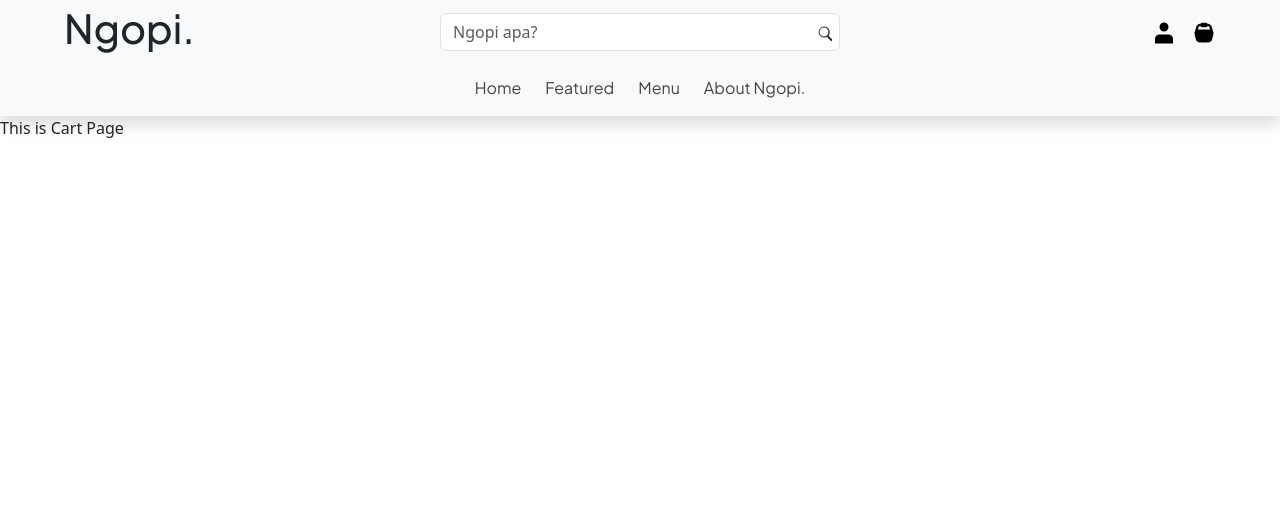
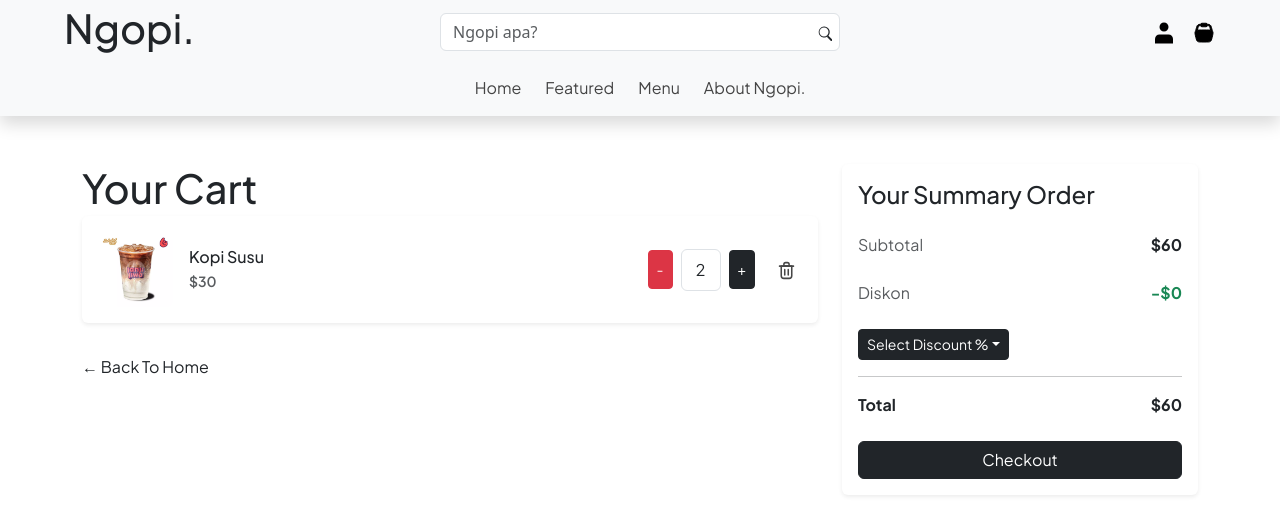
Before and after one commit to Retiortuk/Ngopi-Web, a React (Vite) app in the folder Ngopi-Frontend/: page /cart in a window 1280 px wide. Shown: the top 518 px of the page. Built offline with nearby package versions, Linux system fonts and the light colour scheme; a web font is replaced by a local one.

Commit message:
CartPage Design

```diff
--- a/Ngopi-Frontend/index.html
+++ b/Ngopi-Frontend/index.html
@@ -13,9 +13,11 @@
     <link rel="preconnect" href="https://fonts.gstatic.com" crossorigin>
     <link href="https://fonts.googleapis.com/css2?family=Plus+Jakarta+Sans:ital,wght@0,200..800;1,200..800&display=swap" rel="stylesheet">
     <link href="https://cdn.jsdelivr.net/npm/bootstrap@5.3.6/dist/css/bootstrap.min.css" rel="stylesheet" integrity="sha384-4Q6Gf2aSP4eDXB8Miphtr37CMZZQ5oXLH2yaXMJ2w8e2ZtHTl7GptT4jmndRuHDT" crossorigin="anonymous">
+    <link rel="stylesheet" href="https://cdn.jsdelivr.net/npm/bootstrap-icons@1.11.3/font/bootstrap-icons.min.css">
   </head>
   <body>
     <div id="root"></div>
     <script type="module" src="/src/main.jsx"></script>
   </body>
+  <script src="https://cdn.jsdelivr.net/npm/bootstrap@5.3.3/dist/js/bootstrap.bundle.min.js"></script>
 </html>
--- a/Ngopi-Frontend/src/Pages/CartPage.jsx
+++ b/Ngopi-Frontend/src/Pages/CartPage.jsx
@@ -1,9 +1,101 @@
 import React from "react";
+import { Link } from "react-router-dom";
+import imgKopiSusu from '../images/kopi-susu.webp';
+
+
+const TrashIcon = () => (
+    // <svg xmlns="http://www.w3.org/2000/svg" width="17" height="17" fill="currentColor" className="bi bi-trash3" viewBox="0 0 16 16">
+    //     <path d="M6.5 1h3a.5.5 0 0 1 .5.5v1H6v-1a.5.5 0 0 1 .5-.5M11 2.5v-1A1.5 1.5 0 0 0 9.5 0h-3A1.5 1.5 0 0 0 5 1.5v1H1.5a.5.5 0 0 0 0 1h.538l.853 10.66A2 2 0 0 0 4.885 16h6.23a2 2 0 0 0 1.994-1.84l.853-10.66h.538a.5.5 0 0 0 0-1zm-1 .722.789 9.861a1 1 0 0 1-.995 1.117h-6.23a1 1 0 0 1-.994-1.117L4.722 3.222zM7.5 5.5a.5.5 0 0 1 .5.5v7a.5.5 0 0 1-1 0v-7a.5.5 0 0 1 .5-.5m3 0a.5.5 0 0 1 .5.5v7a.5.5 0 0 1-1 0v-7a.5.5 0 0 1 .5-.5" />
+    // </svg>
+    // <svg width="20px" height="20px" viewBox="0 0 24 24" fill="none" xmlns="http://www.w3.org/2000/svg"><g id="SVGRepo_bgCarrier" stroke-width="0"></g><g id="SVGRepo_tracerCarrier" stroke-linecap="round" stroke-linejoin="round"></g><g id="SVGRepo_iconCarrier"> <path d="M10 11V17" stroke="#ffffff" stroke-width="1.44" stroke-linecap="round" stroke-linejoin="round"></path> <path d="M14 11V17" stroke="#ffffff" stroke-width="1.44" stroke-linecap="round" stroke-linejoin="round"></path> <path d="M4 7H20" stroke="#ffffff" stroke-width="1.44" stroke-linecap="round" stroke-linejoin="round"></path> <path d="M6 7H12H18V18C18 19.6569 16.6569 21 15 21H9C7.34315 21 6 19.6569 6 18V7Z" stroke="#ffffff" stroke-width="1.44" stroke-linecap="round" stroke-linejoin="round"></path> <path d="M9 5C9 3.89543 9.89543 3 11 3H13C14.1046 3 15 3.89543 15 5V7H9V5Z" stroke="#ffffff" stroke-width="1.44" stroke-linecap="round" stroke-linejoin="round"></path> </g></svg>
+    <svg width="21px" height="21px" viewBox="0 0 24.00 24.00" fill="none" xmlns="http://www.w3.org/2000/svg" stroke="#ff0000"><g id="SVGRepo_bgCarrier" stroke-width="0"></g><g id="SVGRepo_tracerCarrier" stroke-linecap="round" stroke-linejoin="round"></g><g id="SVGRepo_iconCarrier"> <path d="M10 11V17" stroke="#474747" stroke-width="1.7759999999999998" stroke-linecap="round" stroke-linejoin="round"></path> <path d="M14 11V17" stroke="#474747" stroke-width="1.7759999999999998" stroke-linecap="round" stroke-linejoin="round"></path> <path d="M4 7H20" stroke="#474747" stroke-width="1.7759999999999998" stroke-linecap="round" stroke-linejoin="round"></path> <path d="M6 7H12H18V18C18 19.6569 16.6569 21 15 21H9C7.34315 21 6 19.6569 6 18V7Z" stroke="#474747" stroke-width="1.7759999999999998" stroke-linecap="round" stroke-linejoin="round"></path> <path d="M9 5C9 3.89543 9.89543 3 11 3H13C14.1046 3 15 3.89543 15 5V7H9V5Z" stroke="#474747" stroke-width="1.7759999999999998" stroke-linecap="round" stroke-linejoin="round"></path> </g></svg>
+);
+
+const OrderSummary = () => (
+    <div className="card shadow-sm border-0">
+        <div className="card-body">
+            <h4 className="card-title mb-4">Your Summary Order</h4>
+            <div className="d-flex justify-content-between mb-2">
+                <p className="text-muted">Subtotal</p>
+                <p className="fw-bold">$60</p>
+            </div>
+            <div className="d-flex justify-content-between mb-2">
+                <p className="text-muted">Diskon</p>
+                <p className="fw-bold text-success">-$0</p>
+            </div>
+            <div className="dropdown">
+                <button className="btn btn-sm btn-dark dropdown-toggle" id="dropdownDiscount" type="button" data-bs-toggle="dropdown" aria-expanded="false">
+                    Select Discount %
+                </button>
+                <ul className="dropdown-menu" aria-labelledby="dropdownDiscount">
+                    <li><button className="dropdown-item" type="button">No Discount Available :(</button></li>
+                </ul>
+            </div>
+            <hr />
+            <div className="d-flex justify-content-between fw-bold mt-3">
+                <p>Total</p>
+                <p>$60</p>
+            </div>
+            <div className="d-grid mt-2">
+                <button type="button" className="btn btn-dark">Checkout</button>
+            </div>
+        </div>
+    </div>
+);
 
 function CartPage() {
     return  (
-        <div>
-            This is Cart Page
+        <div className="container py-4" style={{fontFamily: 'Plus Jakarta Sans, sans-serif'}}>
+            <div className="row">
+
+                {/* CART */}
+                <div className="col-lg-8 mb-4">
+                    <h1 className="mb-1 mt-4">Your Cart</h1>
+                    {/* ITEMS IN CART START*/}
+                    <div className="card mb-2 border-0 shadow-sm">
+                        <div className="card-body">
+                            <div className="d-flex align-items-center">
+                                {/* GAMBAR ITEM */}
+                                <img src={imgKopiSusu} className="img-fluid rounded-3" alt="Kopi Susu" style={{ width: '75px' }} />
+
+                                {/* NAMA ITEM DAN HARGA */}
+                                <div className="ms-3 flex-grow-1">
+                                    <h5 className="mb-1 fs-6 fs-md-5">Kopi Susu</h5>
+                                    <p className="small mb-0 text-muted fw-semibold fs-7">$30</p>
+                                </div>
+
+                                {/* CONTROL QTY */}
+                                <div className="d-flex align-items-center">
+                                    <button className="btn btn-danger btn-sm p-1 p-md-2" type="button">-</button>
+                                    <input type="text" className="form-control text-center mx-2 p-1 p-md-2" value="2" readOnly style={{ width: '40px' }} />
+                                    <button className="btn btn-dark btn-sm p-1 p-md-2" type="button">+</button>
+                                </div>
+
+                                {/* DELETE ITEM */}
+                                <button className="btn btn-sm ms-2 ms-md-3 p-1"><TrashIcon /></button>
+                            </div>
+                        </div>
+                    </div>
+                    {/* ITEMS IN CART END */}
+
+                    <Link to="/" className="text-dark text-decoration-none mt-4 d-inline-block">
+                        &larr; Back To Home
+                    </Link>
+                </div>
+                {/* SUMMARY ONLY IN DESKTOP*/}
+                <div className="col-lg-4 d-none d-lg-block mt-4">
+                    <div className="position-sticky" style={{ top: '120px' }}>
+                        <OrderSummary />
+                    </div>
+                </div>
+                {/* ONLY IN MOBILE */}
+                <div className="d-lg-none">
+                    <div className="card shadow-lg border-0 position-fixed bottom-0 start-0 end-0" style={{zIndex: 1030}}>
+                        <OrderSummary />
+                    </div>
+                </div>
+            </div>
+
         </div>
     )
 }
```
